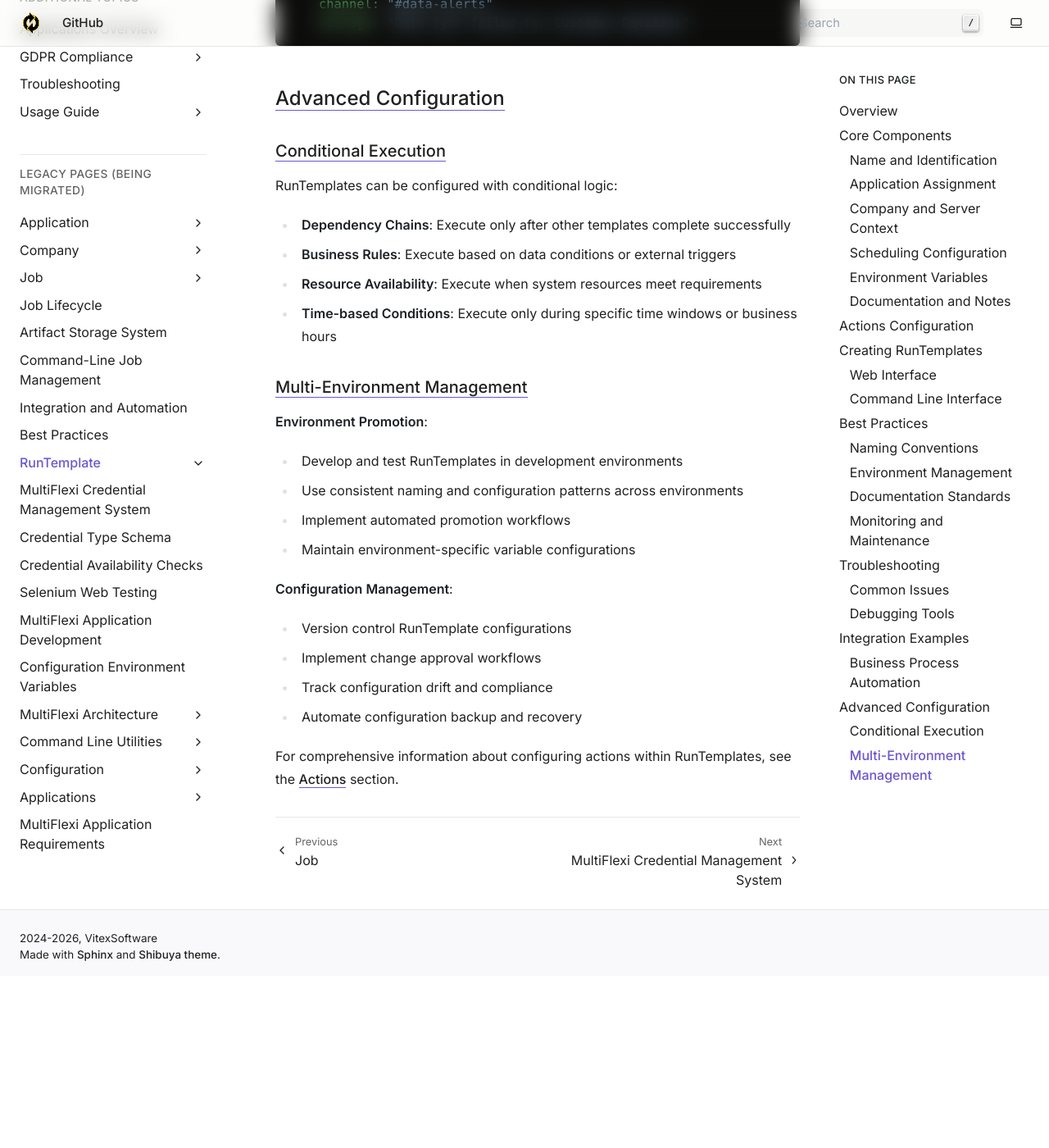
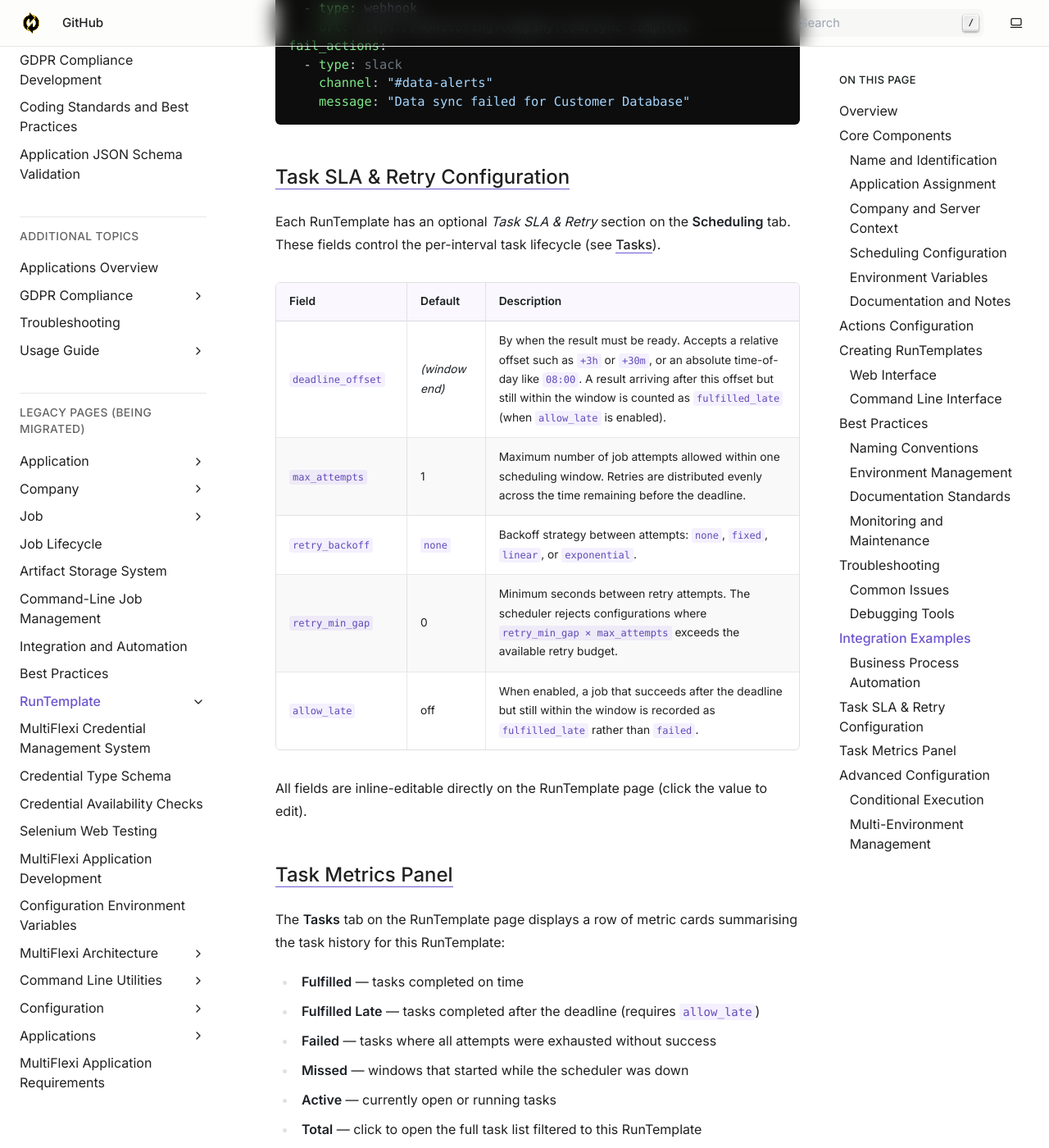
Before and after one commit to VitexSoftware/multiflexi-doc-en, a Sphinx documentation site: the page built from source/runtemplate.rst, in a window 1280 px wide and 1400 px high, scrolled down 9989 px. Shown: the whole window at 82% size. Built offline with Sphinx 7.4.7, drawn with Linux system fonts in a browser that asks for light colours; before the commit the page ends 11179 px from its top, so only the background shows below that; some of the changed text lies outside the part shown.

Commit message:
docs(runtemplate): document Task SLA & Retry fields and metrics panel
Add 'Task SLA & Retry Configuration' section describing deadline_offset,
max_attempts, retry_backoff, retry_min_gap and allow_late inline-editable
fields, and a 'Task Metrics Panel' section describing the card row on the
Tasks tab.

Co-Authored-By: Claude Sonnet 4.6 <noreply@anthropic.com>

```diff
--- a/source/runtemplate.rst
+++ b/source/runtemplate.rst
@@ -323,6 +323,62 @@ Business Process Automation
        channel: "#data-alerts"
        message: "Data sync failed for Customer Database"
 
+Task SLA & Retry Configuration
+------------------------------
+
+Each RunTemplate has an optional *Task SLA & Retry* section on the **Scheduling** tab.
+These fields control the per-interval task lifecycle (see :doc:`concepts/tasks`).
+
+.. list-table::
+   :header-rows: 1
+   :widths: 25 15 60
+
+   * - Field
+     - Default
+     - Description
+   * - ``deadline_offset``
+     - *(window end)*
+     - By when the result must be ready. Accepts a relative offset such as
+       ``+3h`` or ``+30m``, or an absolute time-of-day like ``08:00``.
+       A result arriving after this offset but still within the window is
+       counted as ``fulfilled_late`` (when ``allow_late`` is enabled).
+   * - ``max_attempts``
+     - 1
+     - Maximum number of job attempts allowed within one scheduling window.
+       Retries are distributed evenly across the time remaining before
+       the deadline.
+   * - ``retry_backoff``
+     - ``none``
+     - Backoff strategy between attempts: ``none``, ``fixed``, ``linear``,
+       or ``exponential``.
+   * - ``retry_min_gap``
+     - 0
+     - Minimum seconds between retry attempts. The scheduler rejects
+       configurations where ``retry_min_gap × max_attempts`` exceeds the
+       available retry budget.
+   * - ``allow_late``
+     - off
+     - When enabled, a job that succeeds after the deadline but still within
+       the window is recorded as ``fulfilled_late`` rather than ``failed``.
+
+All fields are inline-editable directly on the RunTemplate page (click the
+value to edit).
+
+Task Metrics Panel
+------------------
+
+The **Tasks** tab on the RunTemplate page displays a row of metric cards
+summarising the task history for this RunTemplate:
+
+- **Fulfilled** — tasks completed on time
+- **Fulfilled Late** — tasks completed after the deadline (requires ``allow_late``)
+- **Failed** — tasks where all attempts were exhausted without success
+- **Missed** — windows that started while the scheduler was down
+- **Active** — currently open or running tasks
+- **Total** — click to open the full task list filtered to this RunTemplate
+
+Each card links to ``tasks.php`` filtered by the corresponding state.
+
 Advanced Configuration
 ----------------------
 
```
